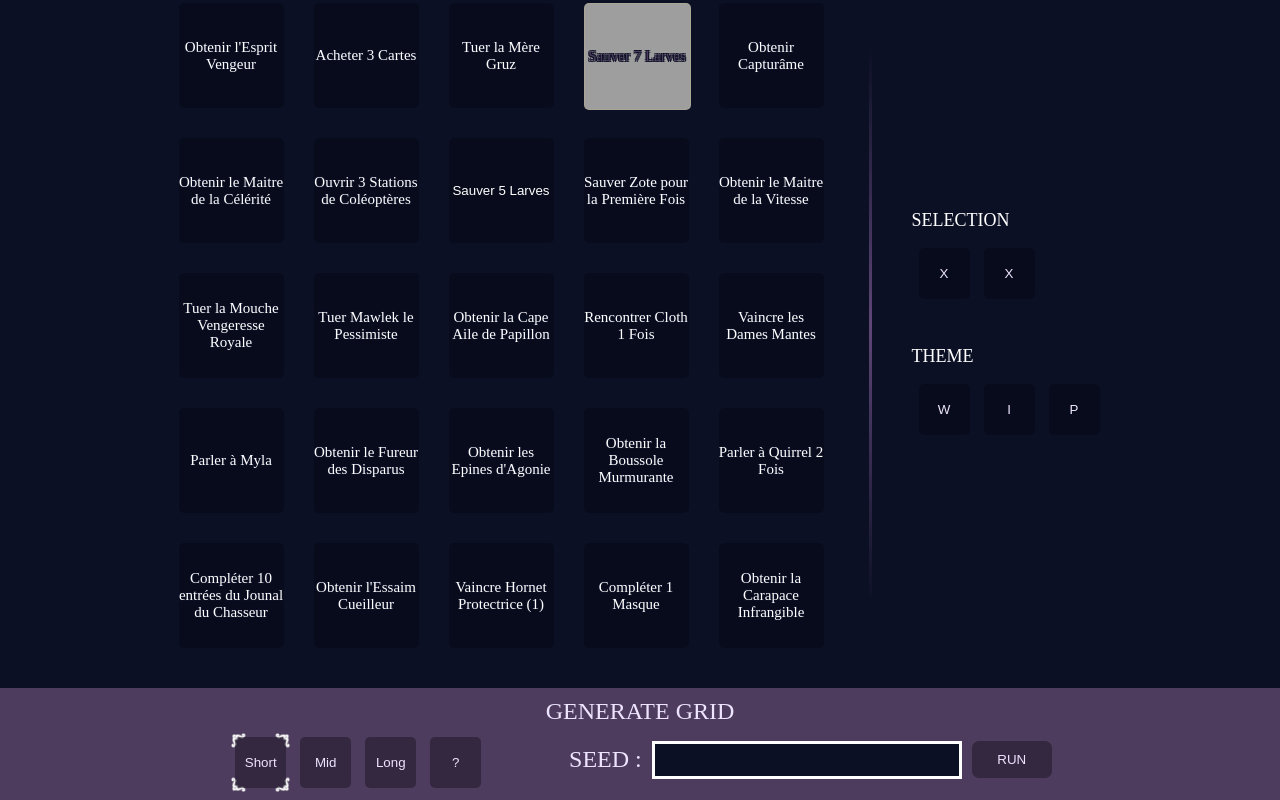
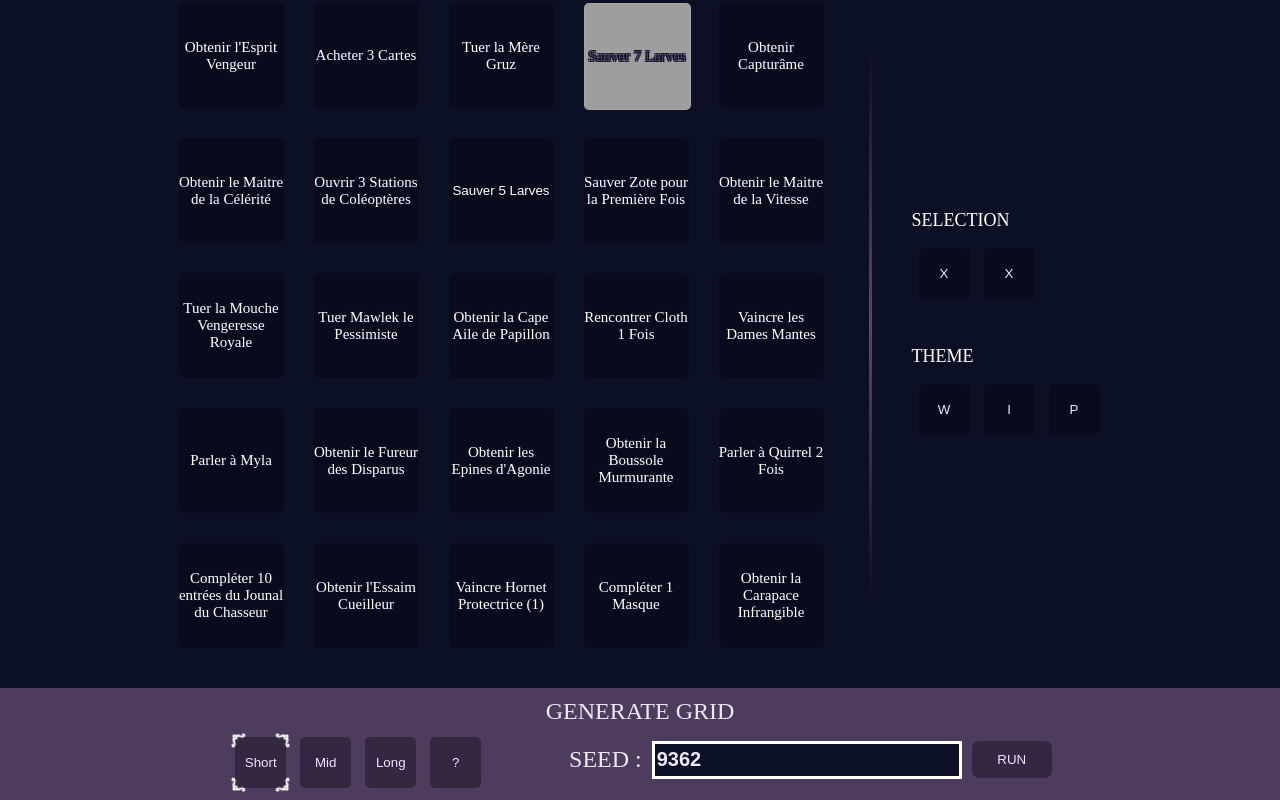
Before and after one commit to Tekatre/BingoHK, a SvelteKit app in the folder hallownest_bingo/: page / in a window 1280 px wide. Shown: the part 742-1542 px from the top of the page. Built offline with nearby package versions, Linux system fonts and the light colour scheme; grey boxes are pictures that could not be loaded; a web font is replaced by a local one.

Commit message:
[~] code tweeks

```diff
--- a/hallownest_bingo/src/public/bingo-maker.ts
+++ b/hallownest_bingo/src/public/bingo-maker.ts
@@ -6,12 +6,13 @@
  * @param seed  a randomly generated integer
  * @param entries  the list of ids of all the entries that can appear in the bingo grid
  */
-export function build_grid_id(grid:number[][], seed:number, entries:number[]) : number[][]{
+export function build_grid_id(grid:number[][], seed:string, entries:number[]) : number[][]{
+  let num_seed : number = parseInt(seed,10);
   let entries_cpy : number[] = JSON.parse(JSON.stringify(entries))
   for (let row = 0; row < grid.length; row++) {
     for (let line = 0; line < grid[row].length; line++) {
-      seed = gcl_step(seed)
-      let index = seed % entries_cpy.length
+      num_seed = gcl_step(num_seed)
+      let index = num_seed % entries_cpy.length
       grid[row][line] = entries_cpy[index]
       entries_cpy.splice(index,1)
     }
@@ -58,11 +59,11 @@ export function translate(id:number, langage:String, translator: any[]) : string
   return desc
 }
 
-export function manage_seed(seeded : boolean) : number {
+export function manage_seed(seeded : boolean) : string {
   if (seeded) {
-    return(parseInt((<HTMLInputElement>document.getElementById("seed-input")).value))
+    return((<HTMLInputElement>document.getElementById("seed-input")).value)
   }
   else {
-    return Math.floor(Math.random() * 10000);
+    return Math.floor(Math.random() * 10000).toString();
   }
 }
--- a/hallownest_bingo/src/routes/+page.server.ts
+++ b/hallownest_bingo/src/routes/+page.server.ts
@@ -4,7 +4,7 @@ import challenges from "../public/challenges.json";
 import { build_grid_id } from "../public/bingo-maker";
 import { json } from "@sveltejs/kit";
 
-let seed: number = Math.floor(Math.random() * 10000);
+let seed: string = Math.floor(Math.random() * 10000).toString();
 let grid_id : number[][] = [[0,0,0,0,0],[0,0,0,0,0],[0,0,0,0,0],[0,0,0,0,0],[0,0,0,0,0]];
 
 
@@ -32,7 +32,8 @@ export const load: PageServerLoad = async () => {
   });
   grid_id = build_grid_id(grid_id, seed, short_entries)
   return {
-    first_grid : {grid_id},
+    first_seed : seed,
+    first_grid : grid_id,
     short : {"value" :short_entries},
     mid : {"value" :mid_entries},
     long : {"value" :long_entries},
--- a/hallownest_bingo/src/routes/+page.svelte
+++ b/hallownest_bingo/src/routes/+page.svelte
@@ -28,12 +28,13 @@
     [0, 0, 0, 0, 0],
   ];
 
-  let grid_id: number[][] = data.first_grid.grid_id;
+  let grid_id: number[][] = data.first_grid;
   let lang: string = "fr";
   let len: string = "short";
+  let seed: string = data.first_seed;
 
   function generate_bingo(len: string, seeded: boolean) {
-    let seed: number = manage_seed(seeded);
+    let seed: string = manage_seed(seeded);
     switch (len) {
       case "short":
         grid_id = build_grid_id(grid_id, seed, data.short.value);
@@ -292,7 +293,7 @@
     </div>
     <form class="seed-form">
       <span>SEED :</span>
-      <input type="text" id="seed-input" />
+      <input type="text" id="seed-input" bind:value={seed} />
       <input type="button" value="RUN" class="run-button" />
     </form>
   </section>
```
Also changed, not shown: hallownest_bingo/src/lock_icon.png (added).
